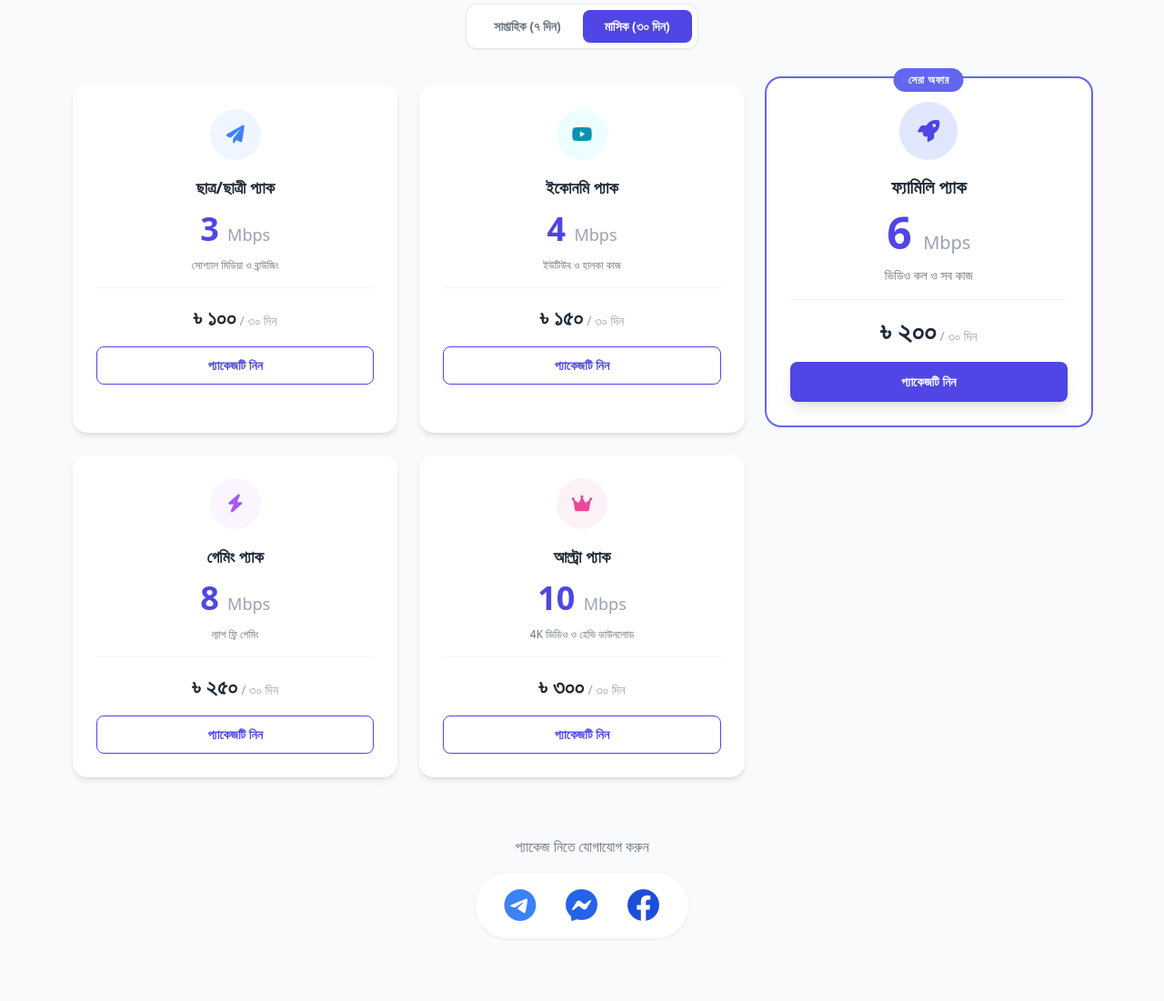
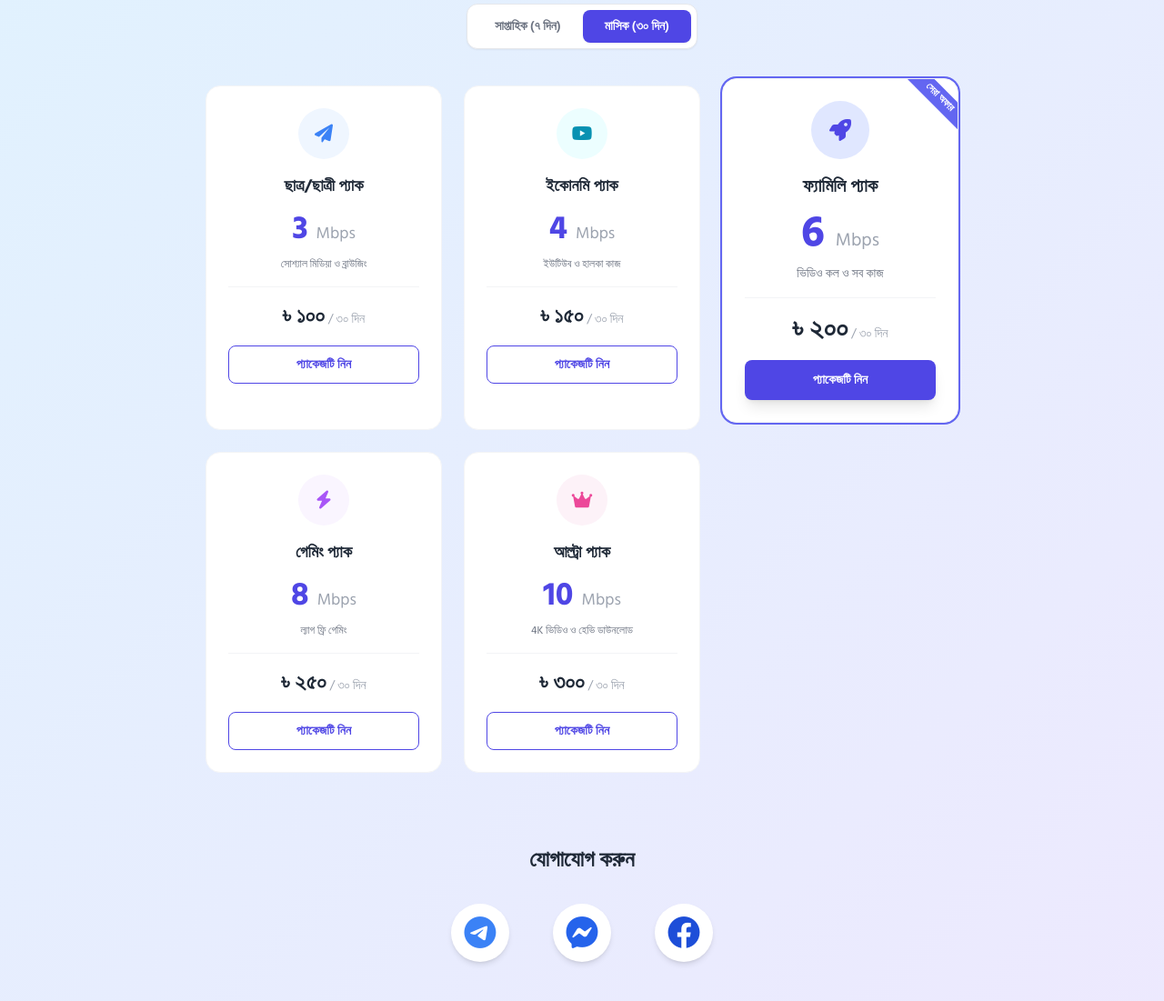
Before and after one commit to piyashltd/test, a plain HTML site: page package.html in a window 1280 px wide. Shown: the part 200-1301 px from the top of the page at 91% size. Before the commit the page ends 1273 px from the top, so only its background shows below. Drawn offline with nearby package versions, Linux system fonts and the light colour scheme.

Commit message:
Update package.html

```diff
--- a/package.html
+++ b/package.html
@@ -6,6 +6,7 @@
     <title>Internet Packages</title>
     <script src="https://cdn.tailwindcss.com"></script>
     <link href="https://cdnjs.cloudflare.com/ajax/libs/font-awesome/6.0.0/css/all.min.css" rel="stylesheet">
+    <link rel="stylesheet" href="style.css">
     <style>
         .period-active {
             background-color: #4f46e5;
@@ -19,38 +20,9 @@
         .period-inactive:hover {
             color: #4f46e5;
         }
-        /* Custom animation for card appearance */
-        @keyframes slideUp {
-            from { transform: translateY(20px); opacity: 0; }
-            to { transform: translateY(0); opacity: 1; }
-        }
-        .animate-slide-up-lg {
-            animation: slideUp 0.6s ease-out forwards;
-        }
-        .package-card {
-            background-color: white;
-            border-radius: 1rem;
-            padding: 1.5rem;
-            box-shadow: 0 4px 6px -1px rgba(0, 0, 0, 0.1), 0 2px 4px -1px rgba(0, 0, 0, 0.06);
-            border: 2px solid transparent;
-            transition: all 0.3s ease;
-        }
-        .best-value-badge {
-            position: absolute;
-            top: 0;
-            left: 50%;
-            transform: translate(-50%, -50%);
-            color: white;
-            padding: 0.25rem 1rem;
-            border-radius: 9999px;
-            font-size: 0.75rem;
-            font-weight: bold;
-            text-transform: uppercase;
-            letter-spacing: 0.05em;
-        }
     </style>
 </head>
-<body class="bg-gray-50 font-sans antialiased">
+<body>
 
     <div class="animate-slide-up-lg py-10 w-full">
         <div class="container mx-auto px-4 max-w-6xl">
@@ -192,26 +164,38 @@
 
             </div>
 
-            <!-- Contact Icons Section -->
-            <div class="mt-16 text-center">
-                <p class="text-gray-500 font-medium mb-4">প্যাকেজ নিতে যোগাযোগ করুন</p>
-                <div class="inline-flex items-center gap-8 bg-white px-8 py-4 rounded-full shadow-sm border border-gray-100">
+            <!-- Contact Section (Icons Only) -->
+            <div class="mt-20 pb-10 text-center">
+                <div class="max-w-xl mx-auto">
+                    <h2 class="text-2xl font-bold text-gray-800 mb-8">যোগাযোগ করুন</h2>
 
-                    <!-- Telegram Icon -->
-                    <a href="https://t.me/your_username" target="_blank" class="transform transition hover:scale-110 text-blue-500 hover:text-blue-600">
-                        <i class="fa-brands fa-telegram text-4xl"></i>
-                    </a>
+                    <div class="flex justify-center items-center gap-8 md:gap-12">
 
-                    <!-- Messenger Icon -->
-                    <a href="https://m.me/your_username" target="_blank" class="transform transition hover:scale-110 text-blue-600 hover:text-blue-700">
-                        <i class="fa-brands fa-facebook-messenger text-4xl"></i>
-                    </a>
+                        <!-- Telegram -->
+                        <!-- নিজের লিংক এখানে বসাবেন: href="https://t.me/Username" -->
+                        <a href="#" target="_blank" class="group transform hover:scale-110 transition-all duration-300">
+                            <div class="w-16 h-16 bg-white rounded-full flex items-center justify-center shadow-md group-hover:shadow-blue-500/50 group-hover:bg-blue-500 transition-all duration-300">
+                                <i class="fa-brands fa-telegram text-4xl text-blue-500 group-hover:text-white"></i>
+                            </div>
+                        </a>
 
-                    <!-- Facebook Icon -->
-                    <a href="https://facebook.com/your_page" target="_blank" class="transform transition hover:scale-110 text-blue-700 hover:text-blue-800">
-                        <i class="fa-brands fa-facebook text-4xl"></i>
-                    </a>
+                        <!-- Messenger -->
+                        <!-- নিজের লিংক এখানে বসাবেন: href="https://m.me/Username" -->
+                        <a href="#" target="_blank" class="group transform hover:scale-110 transition-all duration-300">
+                            <div class="w-16 h-16 bg-white rounded-full flex items-center justify-center shadow-md group-hover:shadow-blue-600/50 group-hover:bg-blue-600 transition-all duration-300">
+                                <i class="fa-brands fa-facebook-messenger text-4xl text-blue-600 group-hover:text-white"></i>
+                            </div>
+                        </a>
 
+                        <!-- Facebook -->
+                        <!-- নিজের লিংক এখানে বসাবেন: href="https://facebook.com/PageName" -->
+                        <a href="#" target="_blank" class="group transform hover:scale-110 transition-all duration-300">
+                            <div class="w-16 h-16 bg-white rounded-full flex items-center justify-center shadow-md group-hover:shadow-blue-700/50 group-hover:bg-blue-700 transition-all duration-300">
+                                <i class="fa-brands fa-facebook text-4xl text-blue-700 group-hover:text-white"></i>
+                            </div>
+                        </a>
+
+                    </div>
                 </div>
             </div>
 
```
